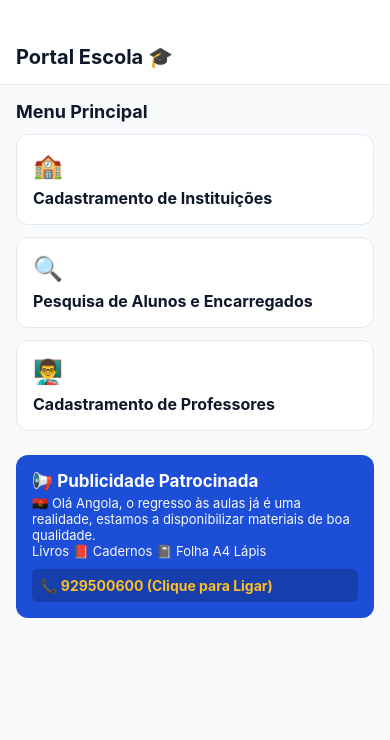
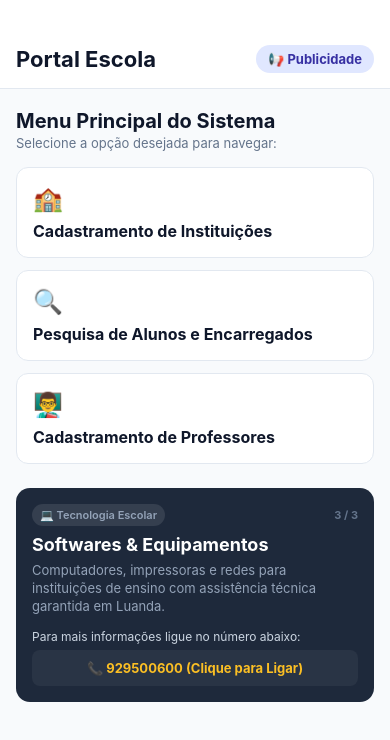
Before and after one commit to lucasbandej-boop/portal-escola-app-, a React Native app: screen / in a window 390 px wide. Shown: the top 740 px of the page. Built offline with nearby package versions, Linux system fonts and the light colour scheme.

Commit message:
Restaura o menu principal exato com pill de publicidade no topo conforme imagem

```diff
--- a/App.js
+++ b/App.js
@@ -19,11 +19,16 @@ const SUPABASE_ANON_KEY = 'eyJhbGciOiJIUzI1NiIsInR5cCI6IkpXVCJ9.eyJpc3MiOiJzdXBh
 function CarrosselPublicidades({ publicidadeLigar }) {
   return (
     <View style={styles.cardPublicidade}>
-      <Text style={styles.tituloPublicidade}>📢 Publicidade Patrocinada</Text>
+      <View style={styles.pubBadgeRow}>
+        <Text style={styles.badgeCategoria}>💻 Tecnologia Escolar</Text>
+        <Text style={styles.contadorPub}>3 / 3</Text>
+      </View>
+      <Text style={styles.tituloPublicidade}>Softwares & Equipamentos</Text>
       <Text style={styles.corpoPublicidade}>
-        🇦🇴 Olá Angola, o regresso às aulas já é uma realidade, estamos a disponibilizar materiais de boa qualidade.{'\n'}
-        Livros 📕 Cadernos 📓 Folha A4 Lápis
+        Computadores, impressoras e redes para instituições de ensino com assistência técnica garantida em Luanda.
       </Text>
+
+      <Text style={styles.subCallPub}>Para mais informações ligue no número abaixo:</Text>
       <TouchableOpacity style={styles.btnLigarPub} onPress={publicidadeLigar}>
         <Text style={styles.telefonePublicidade}>📞 929500600 (Clique para Ligar)</Text>
       </TouchableOpacity>
@@ -82,7 +87,9 @@ function ModalLogin({ visivel, onClose, onLoginSucesso }) {
       <View style={styles.darkModalOverlay}>
         <View style={styles.darkModalCard}>
           <Text style={styles.darkModalTitle}>Portal Escola 🎓</Text>
-          <Text style={styles.darkModalSubtitle}>Sistema Integrado de Gestão Escolar</Text>
+          <Text style={styles.darkModalSubtitle}>
+            {modo === 'login' ? 'Iniciar Sessão no Sistema' : 'Registar Nova Conta'}
+          </Text>
 
           {msgErro ? <Text style={styles.txtErroModal}>{msgErro}</Text> : null}
 
@@ -97,7 +104,7 @@ function ModalLogin({ visivel, onClose, onLoginSucesso }) {
 
           <TextInput
             style={styles.darkInput}
-            placeholder="Palavra-passe"
+            placeholder="Palavra-passe (mínimo 6 caracteres)"
             placeholderTextColor="#9ca3af"
             secureTextEntry
             value={senha}
@@ -105,11 +112,11 @@ function ModalLogin({ visivel, onClose, onLoginSucesso }) {
           />
 
           <TouchableOpacity style={styles.btnEntrarDark} onPress={handleSubmeter} disabled={loading}>
-            {loading ? <ActivityIndicator color="#ffffff" /> : <Text style={styles.txtEntrarDark}>{modo === 'login' ? 'ENTRAR' : 'REGISTAR E ENTRAR'}</Text>}
+            {loading ? <ActivityIndicator color="#ffffff" /> : <Text style={styles.txtEntrarDark}>{modo === 'login' ? 'ENTRAR' : 'CRIAR CONTA'}</Text>}
           </TouchableOpacity>
 
           <TouchableOpacity style={styles.btnLinkDark} onPress={() => setModo(modo === 'login' ? 'registro' : 'login')}>
-            <Text style={styles.txtLinkDark}>{modo === 'login' ? 'Criar Nova Conta' : 'Já tem conta? Entrar'}</Text>
+            <Text style={styles.txtLinkDark}>{modo === 'login' ? 'Registar Nova Conta' : 'Já tem conta? Iniciar Sessão'}</Text>
           </TouchableOpacity>
 
           <TouchableOpacity style={styles.btnFecharDark} onPress={onClose}>
@@ -172,8 +179,33 @@ function FormCadastramentoInstituicao({ usuario, onConcluir, onCancelar }) {
   const [guiaAluno, setGuiaAluno] = useState('');
   const [planoEstudo, setPlanoEstudo] = useState('');
 
+  const [nomeFoto, setNomeFoto] = useState('');
+  const [nomePdf, setNomePdf] = useState('');
+
   const [loading, setLoading] = useState(false);
   const [erroForm, setErroForm] = useState('');
+
+  const selecionarFoto = () => {
+    const input = document.createElement('input');
+    input.type = 'file';
+    input.accept = 'image/*';
+    input.onchange = (e) => {
+      const file = e.target.files[0];
+      if (file) setNomeFoto(file.name);
+    };
+    input.click();
+  };
+
+  const selecionarPdf = () => {
+    const input = document.createElement('input');
+    input.type = 'file';
+    input.accept = 'application/pdf';
+    input.onchange = (e) => {
+      const file = e.target.files[0];
+      if (file) setNomePdf(file.name);
+    };
+    input.click();
+  };
 
   const handleCadastrar = async () => {
     if (!nome.trim() || !nif.trim() || !email.trim()) {
@@ -232,8 +264,10 @@ function FormCadastramentoInstituicao({ usuario, onConcluir, onCancelar }) {
       <TextInput style={styles.input} value={nome} onChangeText={setNome} placeholder="Ex: Colégio Futuro do Saber" />
 
       <Text style={styles.label}>Fotografia / Logotipo da Instituição</Text>
-      <TouchableOpacity style={styles.btnBlueAction} onPress={() => {}}>
-        <Text style={styles.txtBlueAction}>📷 Selecionar Foto/Logotipo</Text>
+      <TouchableOpacity style={styles.btnBlueAction} onPress={selecionarFoto}>
+        <Text style={styles.txtBlueAction}>
+          {nomeFoto ? `✅ Foto: ${nomeFoto}` : '📷 Selecionar Foto/Logotipo'}
+        </Text>
       </TouchableOpacity>
 
       <Text style={styles.label}>Número / NIF *</Text>
@@ -288,8 +322,10 @@ function FormCadastramentoInstituicao({ usuario, onConcluir, onCancelar }) {
         <Text style={styles.corpoDecreto}>
           Anexe a Certidão de Registo, Estatutos e Projeto Pedagógico num único PDF para análise do administrador.
         </Text>
-        <TouchableOpacity style={styles.btnBlueAction} onPress={() => {}}>
-          <Text style={styles.txtBlueAction}>📎 Anexar Documentação em PDF</Text>
+        <TouchableOpacity style={styles.btnBlueAction} onPress={selecionarPdf}>
+          <Text style={styles.txtBlueAction}>
+            {nomePdf ? `✅ PDF: ${nomePdf}` : '📎 Anexar Documentação em PDF'}
+          </Text>
         </TouchableOpacity>
       </View>
 
@@ -412,16 +448,15 @@ function MenuPrincipalHome({ usuario, onNavegarCadastramentoInst, onNavegarCadas
   return (
     <SafeAreaView style={{ flex: 1, backgroundColor: '#f8fafc' }}>
       <View style={styles.headerRowHome}>
-        <Text style={styles.homeTitleHeader}>Portal Escola 🎓</Text>
-        {usuario && (
-          <TouchableOpacity style={styles.btnHeaderLogout} onPress={onLogout}>
-            <Text style={styles.txtHeaderLogout}>Sair</Text>
-          </TouchableOpacity>
-        )}
+        <Text style={styles.homeTitleHeader}>Portal Escola</Text>
+        <TouchableOpacity style={styles.btnPillPubHeader} onPress={publicidadeLigar}>
+          <Text style={styles.txtPillPubHeader}>📢 Publicidade</Text>
+        </TouchableOpacity>
       </View>
 
       <ScrollView style={{ flex: 1 }} contentContainerStyle={{ padding: 16 }}>
-        <Text style={styles.secaoTitulo}>Menu Principal</Text>
+        <Text style={styles.secaoTitulo}>Menu Principal do Sistema</Text>
+        <Text style={styles.secaoSubtitulo}>Selecione a opção desejada para navegar:</Text>
 
         <TouchableOpacity style={styles.cardMenu} onPress={onNavegarCadastramentoInst}>
           <Text style={styles.cardEmoji}>🏫</Text>
@@ -533,18 +568,23 @@ export default function App() {
 
 const styles = StyleSheet.create({
   headerRowHome: { flexDirection: 'row', justifyContent: 'space-between', alignItems: 'center', paddingHorizontal: 16, paddingTop: 45, paddingBottom: 15, backgroundColor: '#ffffff', borderBottomWidth: 1, borderBottomColor: '#e2e8f0' },
-  homeTitleHeader: { fontSize: 20, fontWeight: 'bold', color: '#0f172a' },
-  btnHeaderLogout: { backgroundColor: '#fee2e2', paddingVertical: 6, paddingHorizontal: 10, borderRadius: 20 },
-  txtHeaderLogout: { color: '#dc2626', fontSize: 12, fontWeight: '600' },
-  secaoTitulo: { fontSize: 18, fontWeight: 'bold', color: '#0f172a', marginBottom: 12 },
+  homeTitleHeader: { fontSize: 22, fontWeight: 'bold', color: '#0f172a' },
+  btnPillPubHeader: { backgroundColor: '#e0e7ff', paddingVertical: 6, paddingHorizontal: 12, borderRadius: 20 },
+  txtPillPubHeader: { color: '#3730a3', fontSize: 13, fontWeight: 'bold' },
+  secaoTitulo: { fontSize: 20, fontWeight: 'bold', color: '#0f172a', marginTop: 4 },
+  secaoSubtitulo: { fontSize: 13, color: '#64748b', marginBottom: 16, marginTop: 2 },
   cardMenu: { backgroundColor: '#ffffff', borderRadius: 12, padding: 16, marginBottom: 12, borderWidth: 1, borderColor: '#e2e8f0' },
   cardEmoji: { fontSize: 24, marginBottom: 8 },
   cardMenuTitulo: { fontSize: 16, fontWeight: 'bold', color: '#0f172a' },
-  cardPublicidade: { backgroundColor: '#1d4ed8', borderRadius: 12, padding: 16, marginTop: 12 },
-  tituloPublicidade: { color: '#ffffff', fontSize: 17, fontWeight: 'bold' },
-  corpoPublicidade: { color: '#f8fafc', fontSize: 13, marginTop: 4 },
-  btnLigarPub: { marginTop: 10, backgroundColor: 'rgba(0,0,0,0.2)', padding: 8, borderRadius: 6 },
-  telefonePublicidade: { color: '#fbbf24', fontWeight: 'bold' },
+  cardPublicidade: { backgroundColor: '#1e293b', borderRadius: 14, padding: 16, marginTop: 12 },
+  pubBadgeRow: { flexDirection: 'row', justifyContent: 'space-between', alignItems: 'center', marginBottom: 8 },
+  badgeCategoria: { backgroundColor: 'rgba(255,255,255,0.1)', color: '#94a3b8', fontSize: 11, fontWeight: '600', paddingHorizontal: 8, paddingVertical: 4, borderRadius: 12 },
+  contadorPub: { color: '#64748b', fontSize: 11, fontWeight: 'bold' },
+  tituloPublicidade: { color: '#ffffff', fontSize: 18, fontWeight: 'bold' },
+  corpoPublicidade: { color: '#94a3b8', fontSize: 13, marginTop: 6, lineHeight: 18 },
+  subCallPub: { color: '#cbd5e1', fontSize: 12, marginTop: 14 },
+  btnLigarPub: { marginTop: 6, backgroundColor: 'rgba(255,255,255,0.05)', padding: 10, borderRadius: 8, alignItems: 'center' },
+  telefonePublicidade: { color: '#fbbf24', fontWeight: 'bold', fontSize: 13 },
   formContainer: { flex: 1, padding: 16, backgroundColor: '#ffffff' },
   formHeader: { flexDirection: 'row', alignItems: 'center', paddingTop: 40, paddingBottom: 20 },
   btnVoltarHeader: { marginRight: 15 },
```
